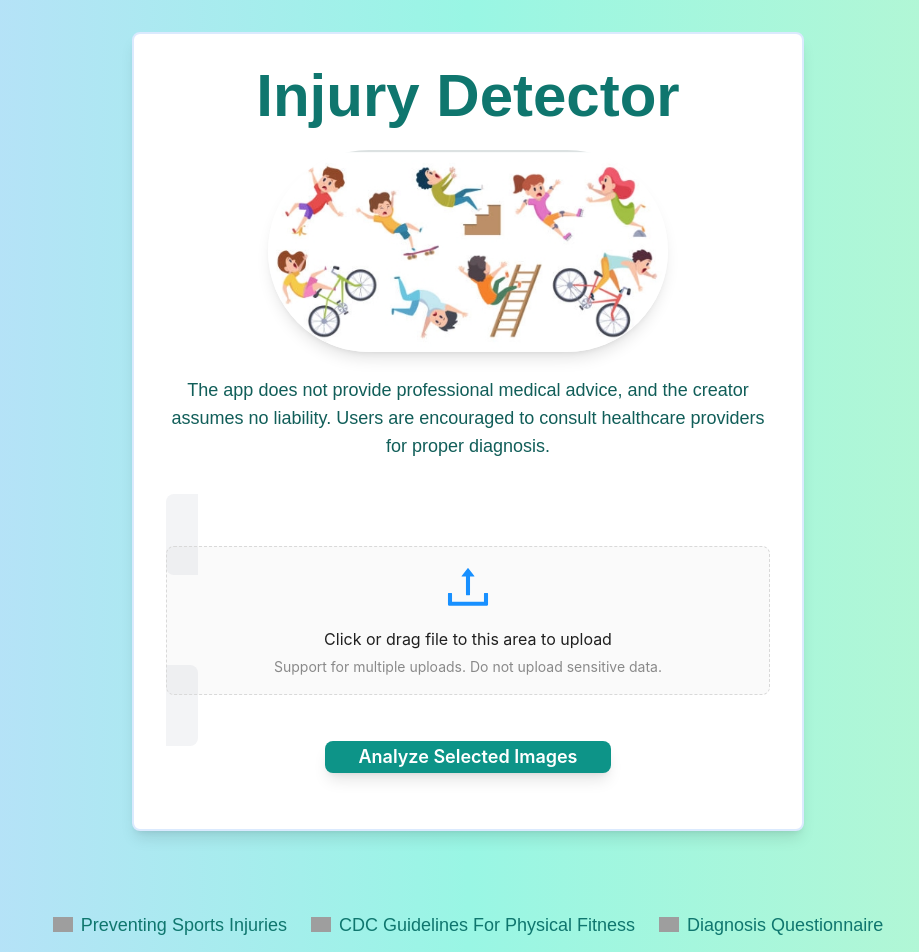
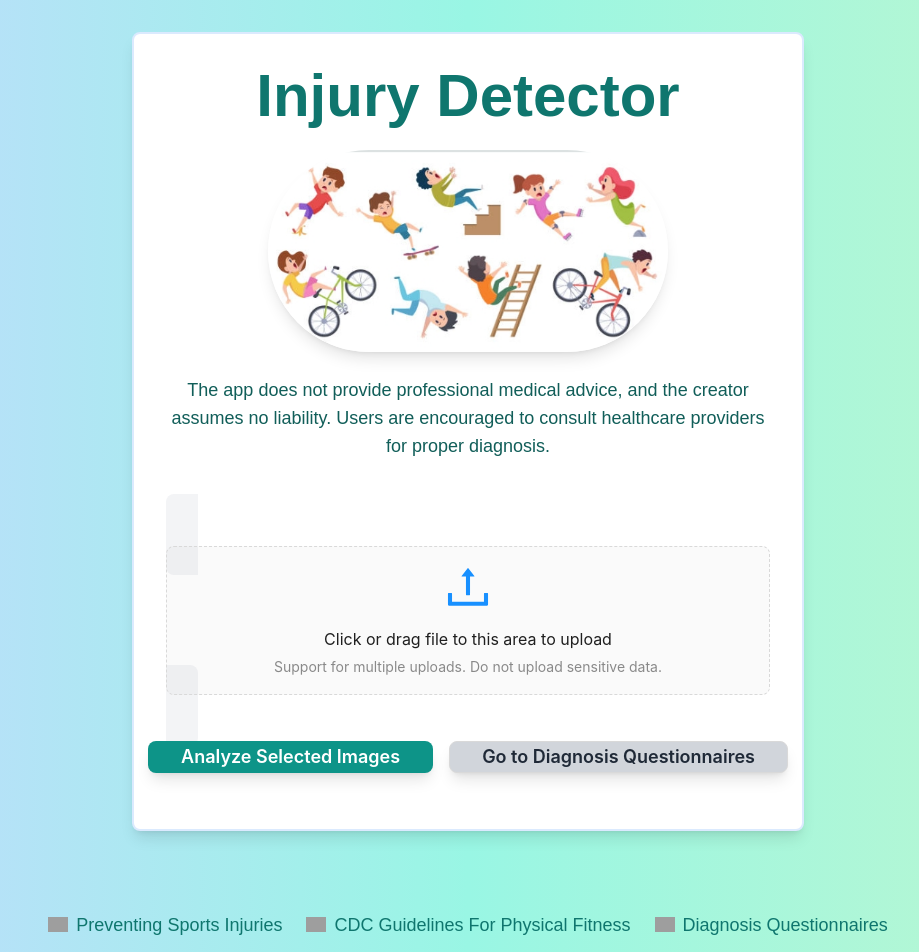
Before and after one commit to Codinglulu2023/CAC2024003, a Next.js app: page / in a window 1280 px wide. Shown: the top 952 px of the page, without its empty margins (172-1091 px from the left). Built offline with nearby package versions, Linux system fonts and the light colour scheme; grey boxes are pictures that could not be loaded.

Commit message:
0920beforeLaunch

```diff
--- a/app/injuryDiagnosisPage/page.tsx
+++ b/app/injuryDiagnosisPage/page.tsx
@@ -10,7 +10,6 @@ export default function InjuryDiagnosisPage() {
 
   // State for form fields
   const [painIntensity, setPainIntensity] = useState(0);
-  const [painType, setPainType] = useState('sharp');
   const [swelling, setSwelling] = useState(false);
   const [painDuration, setPainDuration] = useState('');
 
@@ -24,10 +23,6 @@ export default function InjuryDiagnosisPage() {
 
   const handlePainIntensityChange = (value: number) => {
     setPainIntensity(value);
-  };
-
-  const handlePainTypeChange = (e: any) => {
-    setPainType(e.target.value);
   };
 
   const handleSwellingChange = (e: any) => {
--- a/app/page.tsx
+++ b/app/page.tsx
@@ -52,19 +52,19 @@ export default function Home() {
   };
 
   // Function to handle image upload
-  const handleImageUpload = (event) => {
-    const files = Array.from(event.target.files);
-    const imagesArray = files.map((file) => URL.createObjectURL(file));
-    // Check for duplicate images
-    const newImages = imagesArray.filter((image) => !images.includes(image));
-    if (newImages.length === 0) {
-      message.warning("You cannot upload duplicate images.");
-    } else {
-      setImages((prevImages) => [...prevImages, ...newImages]);
-      localStorage.setItem('injuryImages', JSON.stringify([...images, ...newImages]));
-    }
-    files.forEach((file) => URL.revokeObjectURL(file));
-  };
+  // const handleImageUpload = (event) => {
+  //   const files = Array.from(event.target.files);
+  //   const imagesArray = files.map((file) => URL.createObjectURL(file));
+  //   // Check for duplicate images
+  //   const newImages = imagesArray.filter((image) => !images.includes(image));
+  //   if (newImages.length === 0) {
+  //     message.warning("You cannot upload duplicate images.");
+  //   } else {
+  //     setImages((prevImages) => [...prevImages, ...newImages]);
+  //     localStorage.setItem('injuryImages', JSON.stringify([...images, ...newImages]));
+  //   }
+  //   files.forEach((file) => URL.revokeObjectURL(file));
+  // };
 
   // Function to handle image selection
   const handleImageSelect = (image) => {
@@ -74,6 +74,11 @@ export default function Home() {
       setSelectedImages([...selectedImages, image]);
     }
     localStorage.setItem('selectedImages', JSON.stringify([...selectedImages, image]));
+  };
+
+  // Redirect to injury diagnosis page
+  const handleDiagnosisRedirect = () => {
+    router.push('/injuryDiagnosisPage');
   };
 
   const uploadProps = {
@@ -168,6 +173,7 @@ export default function Home() {
           </Form.Item>
 
           <Form.Item className="text-center">
+            <div className="flex gap-4 justify-center">
               <Button
                 type="primary"
                 htmlType="submit"
@@ -175,6 +181,14 @@ export default function Home() {
               >
                 Analyze Selected Images
               </Button>
+              <Button
+                type="default"
+                onClick={handleDiagnosisRedirect}
+                className="bg-gray-300 hover:bg-gray-400 text-gray-800 text-lg font-semibold py-3 px-8 rounded-lg shadow-lg transform hover:scale-105 transition-transform"
+              >
+                Go to Diagnosis Questionnaires
+              </Button>
+            </div>
           </Form.Item>
         </Form>
       </main>
@@ -223,7 +237,7 @@ export default function Home() {
             width={20}
             height={20}
           />
-          Diagnosis Questionnaire
+          Diagnosis Questionnaires
         </a>
       </footer>
     </div>
--- a/app/recommendations/page.tsx
+++ b/app/recommendations/page.tsx
@@ -110,7 +110,7 @@ export default function Recommendations() {
   const evaluateSeverityAndFilter = (data) => {
     // Define severity levels based on diagnosis data
     let severityLevel = 'mild'; // default
-    const { painIntensity, painFrequency, painDuration, swelling, bleeding, bruising, mobility } = data;
+    const { painIntensity, painFrequency, painDuration, bleeding, mobility } = data;
 
     if (painIntensity > 7 || bleeding === 'yes' || mobility === 'yes') {
       severityLevel = 'severe';
```
Lines whose indentation alone changed are shown as unchanged.
